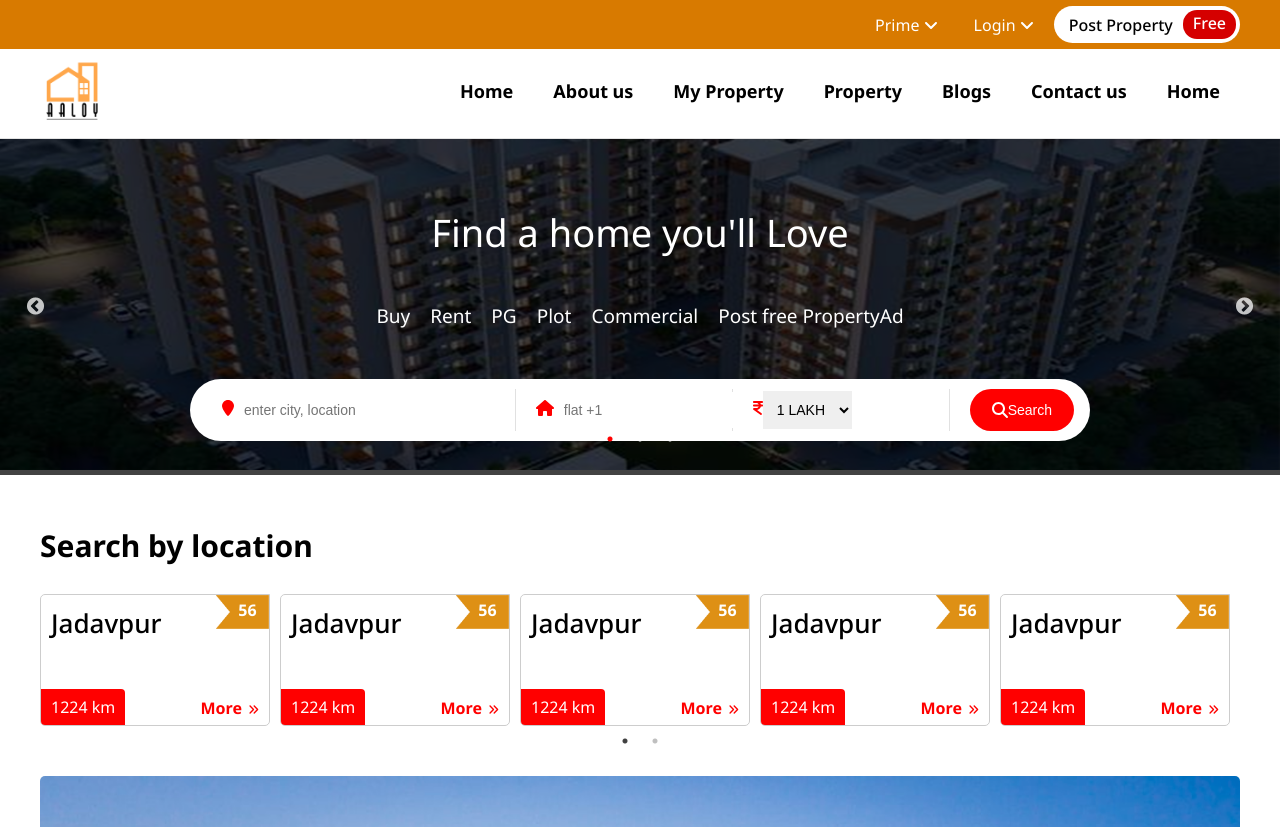
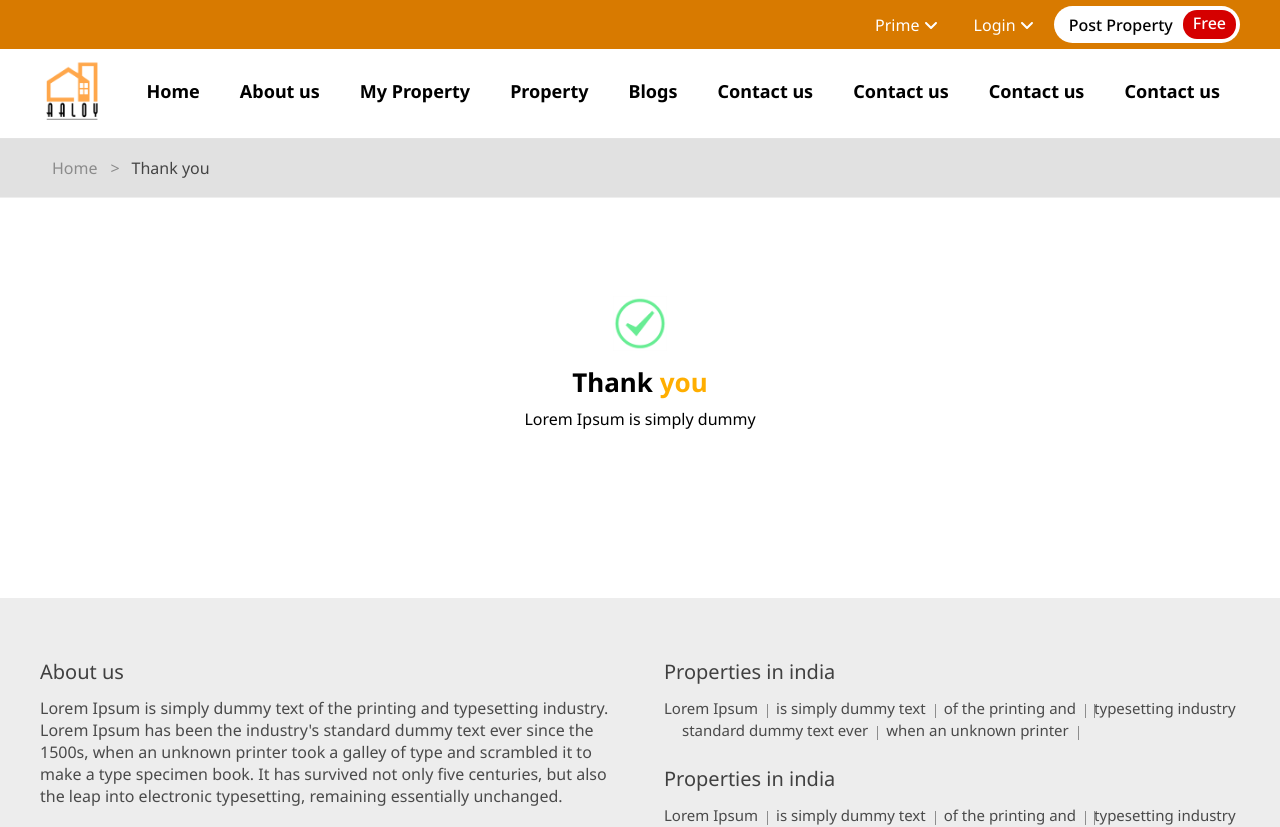
Before and after one commit to arif25/Aaloy, a React (Create React App) app: page /thankyou in a window 1280 px wide. Shown: the top 827 px of the page. Built offline with nearby package versions, Linux system fonts and the light colour scheme.

Commit message:
first commit

```diff
--- a/package.json
+++ b/package.json
@@ -10,6 +10,7 @@
     "node-sass": "^7.0.3",
     "react": "^18.2.0",
     "react-dom": "^18.2.0",
+    "react-router-dom": "^6.8.1",
     "react-scripts": "5.0.1",
     "react-slick": "^0.29.0",
     "sass": "^1.58.3",
--- a/src/App.js
+++ b/src/App.js
@@ -1,4 +1,6 @@
 import React from "react";
+import { createBrowserRouter, RouterProvider, Route, BrowserRouter, Routes, } from "react-router-dom";
+import { NavLink } from "react-router-dom";
 import Home from "./Components/Home/Home";
 import "./Components/Assets/Scss/Common.scss";
 import Contactus from "./Components/Contactus/Contactus";
@@ -13,7 +15,7 @@ import Propertyadd from "./Components/Propertyadd/Propertyadd";
 function App() {
   return (
     <div className="App">
-      <Home />
+      {/* <Home /> */}
       {/* <Contactus /> */}
       {/* <Termsandcondition /> */}
       {/* <Propertylisting /> */}
@@ -22,6 +24,20 @@ function App() {
       {/* <Thankyou /> */}
       {/* <Shoppingcart /> */}
       {/* <Propertyadd /> */}
+
+      <BrowserRouter>
+          <Routes>
+              <Route path="/" element={<Home />} />
+              <Route path="/contactus" element={<Contactus />} />
+              <Route path="/termsandcondition" element={<Termsandcondition />} />
+              <Route path="/propertylisting" element={<Propertylisting />} />
+              <Route path="/myproperty" element={<Myproperty />} />
+              <Route path="/propertydetails" element={<Propertydetails />} />
+              <Route path="/shoppingcart" element={<Shoppingcart />} />
+              <Route path="/propertyadd" element={<Propertyadd />} />
+              <Route path="/thankyou" element={<Thankyou />} />
+          </Routes>
+     </BrowserRouter>
     </div>
   );
 }
--- a/src/Components/Header/Navigation.js
+++ b/src/Components/Header/Navigation.js
@@ -1,4 +1,5 @@
 import React from "react";
+import { NavLink } from "react-router-dom";
 import "../Assets/Scss/Navigation.scss";
 import logo from "../../logo.svg";
 import logo1 from "../Assets/Images/AALOY-logo.png";
@@ -8,18 +9,21 @@ const Navigation = () => {
         <section className="secNavigation">
             <div className="container">
                 <div className="logo">
-                    <a href="#">
+                    <NavLink to='/'>
                         <img src={logo1} />
-                    </a>
+                    </NavLink>
                 </div>
                 <ul>
-                    <li><a href="#">Home</a></li>
-                    <li><a href="#">About us</a></li>
-                    <li><a href="#">My Property</a></li>
-                    <li><a href="#">Property</a></li>
-                    <li><a href="#">Blogs</a></li>
-                    <li><a href="#">Contact us</a></li>
-                    <li><a href="#">Home</a></li>
+                    <li><NavLink to='/'>Home</NavLink></li>
+                    <li><NavLink to='/termsandcondition'>About us</NavLink></li>
+                    <li><NavLink to='/propertylisting'>My Property</NavLink></li>
+                    <li><NavLink to='/myproperty'>Property</NavLink></li>
+                    <li><NavLink to='/propertydetails'>Blogs</NavLink></li>
+                    <li><NavLink to='/contactus'>Contact us</NavLink></li>
+
+                    <li><NavLink to='/shoppingcart'>Contact us</NavLink></li>
+                    <li><NavLink to='/propertyadd'>Contact us</NavLink></li>
+                    <li><NavLink to='/thankyou'>Contact us</NavLink></li>
                 </ul>
             </div>
         </section>
```
Also changed, not shown: 1 other file (tests, documents, lock files or other folders).
